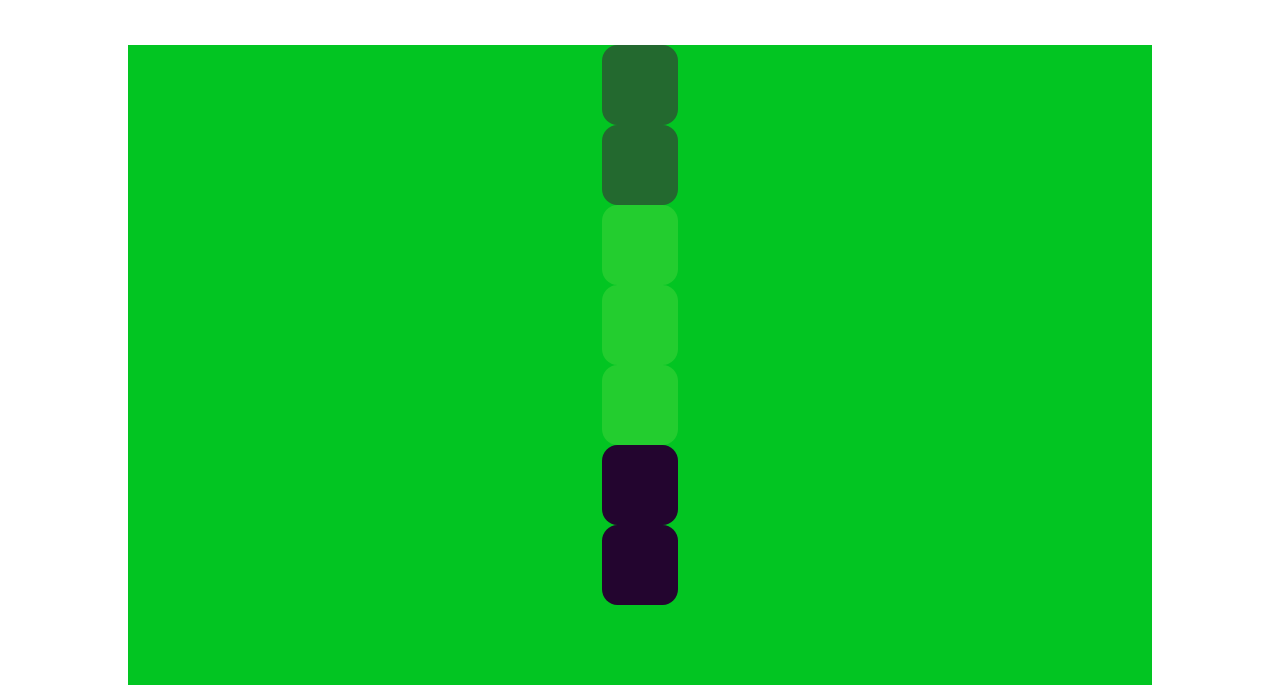
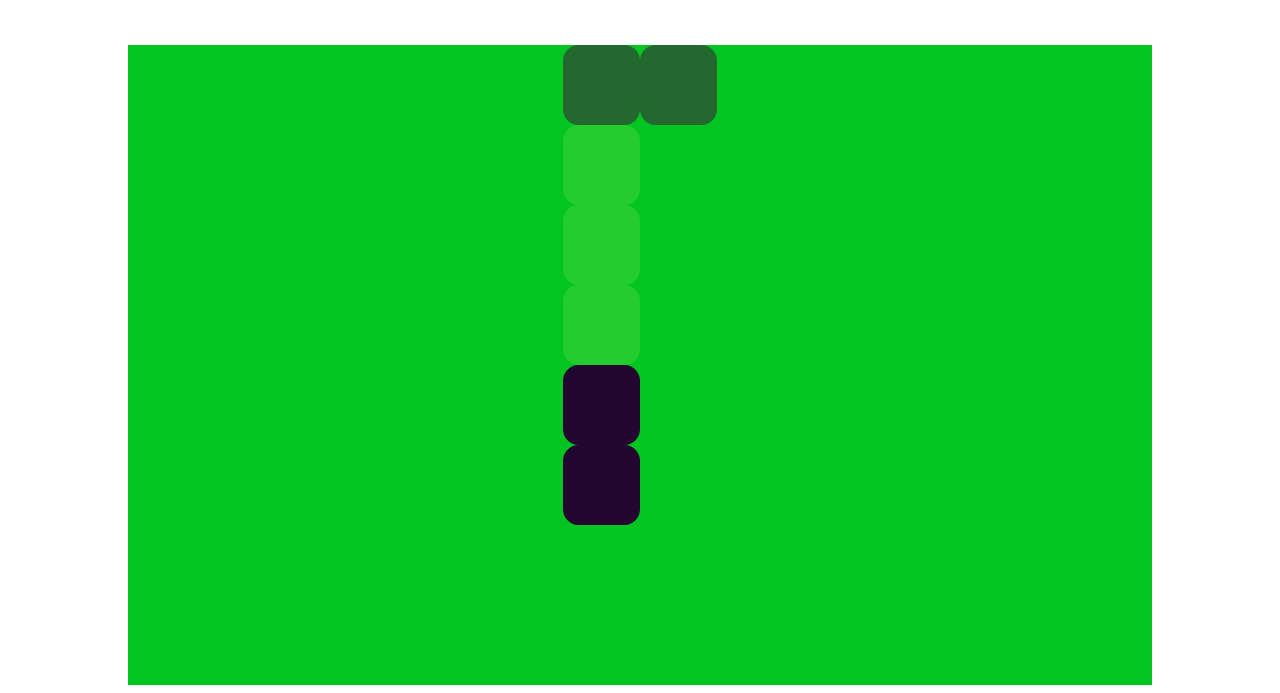
Before and after one commit to Nicollas-Zanata/pagina-web, a plain HTML site: page index.html in a window 1280 px wide. Shown: the part 223-916 px from the top of the page. Drawn offline with Linux system fonts and the light colour scheme.

Commit message:
melhorias

```diff
--- a/index.html
+++ b/index.html
@@ -16,9 +16,11 @@
 
    <div class="box">
         <div class="mae">
+            <div class="Ls2">
                 <div class="cubosl2">
                 </div>
                 <div class="cubosl2">
+                </div>
             </div>
                 <div class="cubosl3">
                 </div>
--- a/style.css
+++ b/style.css
@@ -34,7 +34,10 @@ body {
     display: flex;
     flex-direction: column;
 }
-
+.Ls2{
+    display: flex;
+    flex-direction: row;
+}
 .cubosl2{height:10vh;
     width:6vw;
     background-color: rgb(35, 105, 47);
```
Lines whose indentation alone changed are shown as unchanged.
